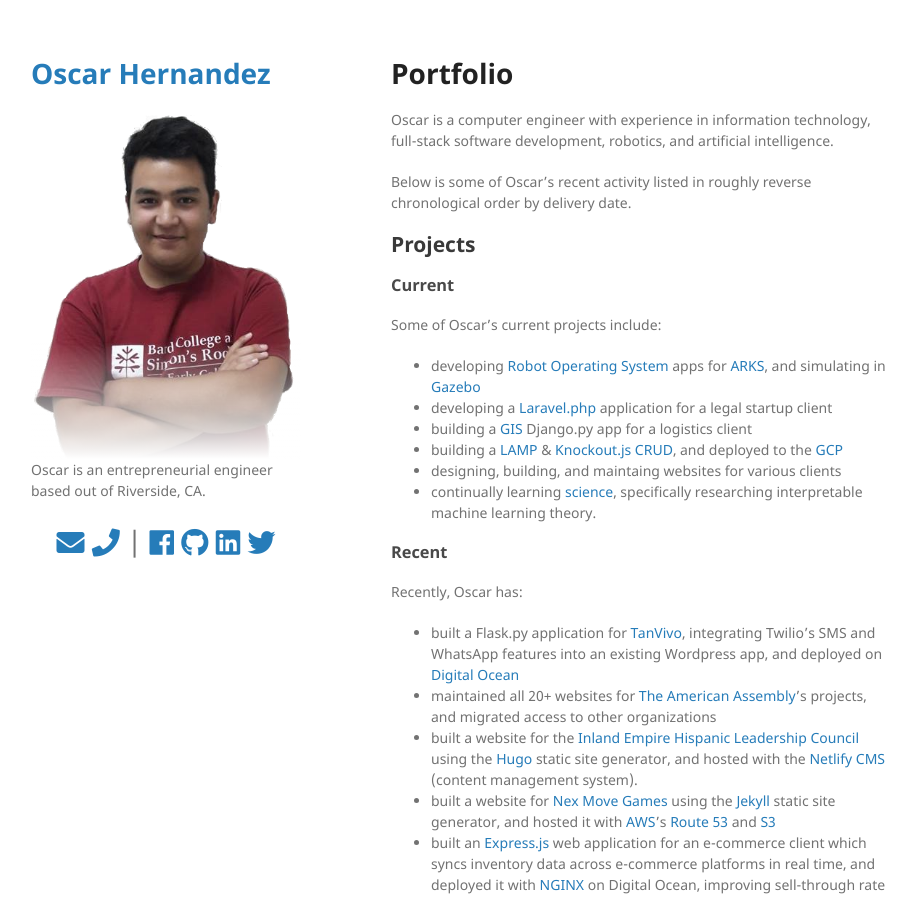
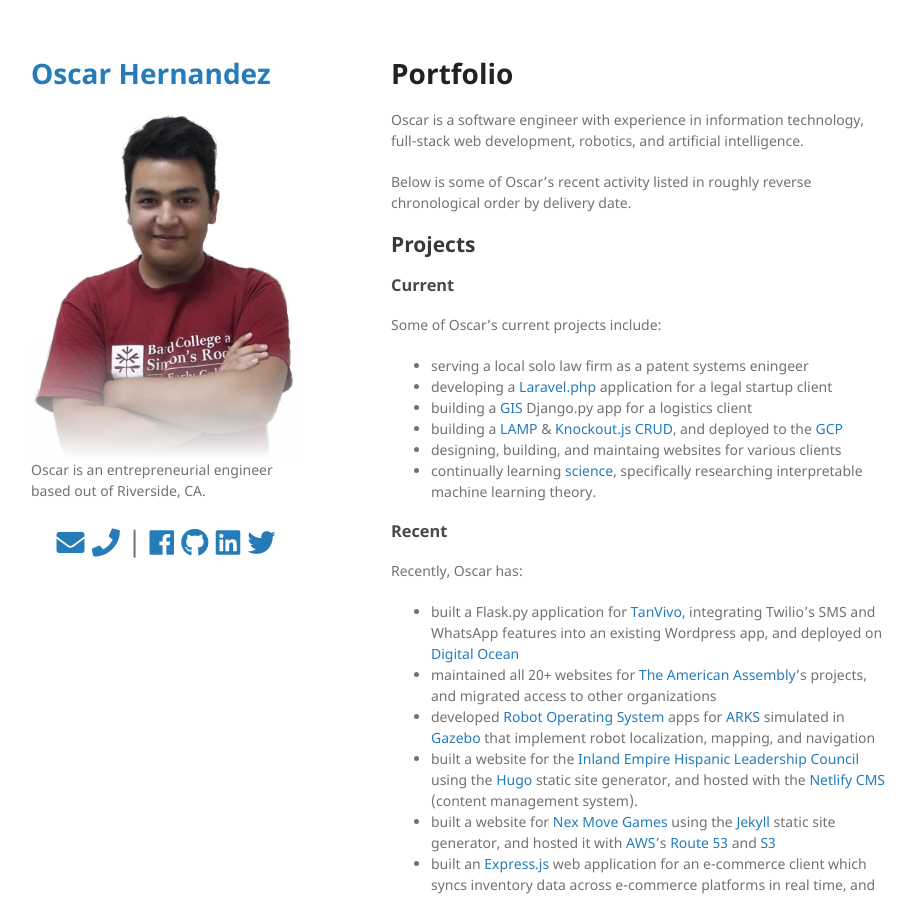
Before and after one commit to mathemonads/mathemonads.github.io, a Jekyll site: the page built from portfolio/index.md, in a window 1280 px wide and 900 px high. Shown: the whole window, without its empty margins (179-1095 px from the left). Built offline with Jekyll 4.4.1, drawn with Linux system fonts in a browser that asks for light colours; nearby versions of some CDN libraries.

Commit message:
update portfolio

```diff
--- a/portfolio/index.md
+++ b/portfolio/index.md
@@ -4,7 +4,7 @@ layout: default
 ---
 
 # Portfolio
-Oscar is a computer engineer with experience in information technology, full-stack software development, robotics, and artificial intelligence.
+Oscar is a software engineer with experience in information technology, full-stack web development, robotics, and artificial intelligence.
 
 Below is some of Oscar's recent activity listed in roughly reverse chronological order by delivery date.
 
@@ -13,7 +13,7 @@ Below is some of Oscar's recent activity listed in roughly reverse chronological
 ### Current
 
 Some of Oscar's current projects include:
-- developing [Robot Operating System](https://wiki.ros.org/) apps for [ARKS](https://arks.tech/), and simulating in [Gazebo](http://gazebosim.org/ "Gazebo")
+- serving a local solo law firm as a patent systems eningeer
 - developing a [Laravel.php](https://laravel.com/) application for a legal startup client
 - building a [GIS](https://en.wikipedia.org/wiki/Geographic_information_system "Geographic information system") Django.py app for a logistics client
 - building a [LAMP](https://en.wikipedia.org/wiki/LAMP_%28software_bundle%29 "Linux Apache MySQL PHP") & [Knockout.js](https://knockoutjs.com/) [CRUD](https://en.wikipedia.org/wiki/Create%2C_read%2C_update_and_delete "Create, read, update, and delete"), and deployed to the [GCP](https://cloud.google.com/ "Google Cloud Platform")
@@ -24,6 +24,7 @@ Some of Oscar's current projects include:
 Recently, Oscar has:
 - built a Flask.py application for [TanVivo](https://tanvivo.com/), integrating Twilio's SMS and WhatsApp features into an existing Wordpress app, and deployed on [Digital Ocean](https://www.digitalocean.com/ "Digital Ocean: Cloud Computing, Simplicity at Scale")
 - maintained all 20+ websites for [The American Assembly](https://americanassembly.org/)'s projects, and migrated access to other organizations
+- developed [Robot Operating System](https://wiki.ros.org/) apps for [ARKS](https://arks.tech/) simulated in [Gazebo](http://gazebosim.org/ "Gazebo") that implement robot localization, mapping, and navigation
 - built a website for the [Inland Empire Hispanic Leadership Council](http://iehlc.org "Inland Empire Hispanic Leadership Council") using the [Hugo](https://gohugo.io/ "Hugo") static site generator, and hosted with the [Netlify CMS](https://www.netlifycms.org/ "Netlify CMS") (content management system).
 - built a website for [Nex Move Games](http://www.nexmovegames.com "Nex Move Games") using the [Jekyll](https://jekyllrb.com/ "Jekyll") static site generator, and hosted it with [AWS](https://aws.amazon.com/)'s [Route 53](https://aws.amazon.com/route53/) and [S3](https://aws.amazon.com/s3/)
 - built an [Express.js](https://expressjs.com/ "Express web framework for Node.js") web application for an e-commerce client which syncs inventory data across e-commerce platforms in real time, and deployed it with [NGINX](https://nginx.org/ "nginx") on Digital Ocean, improving sell-through rate by over 160%.
```
Also changed, not shown: blog/bio/now.md (+1 -1 lines), index.md (+2 -2 lines).
